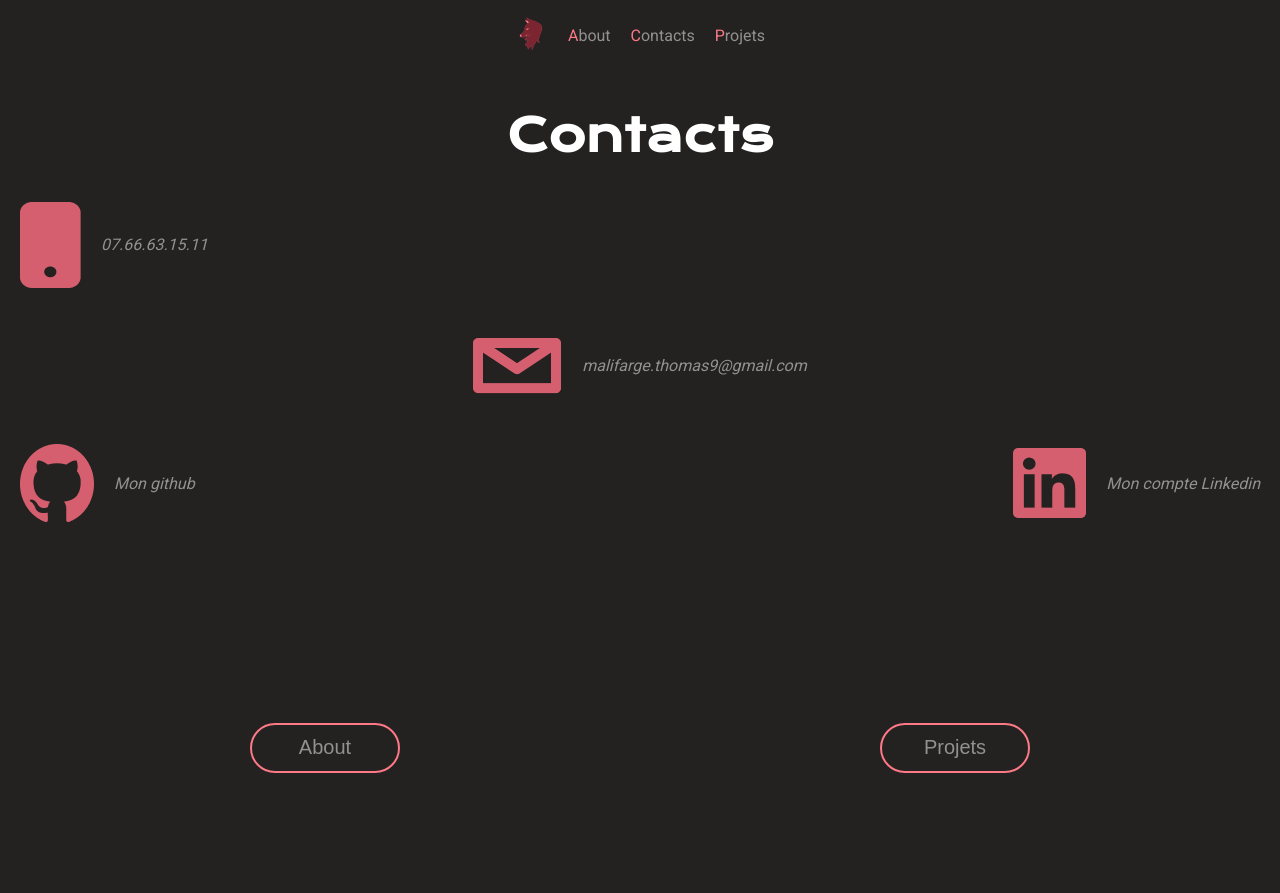
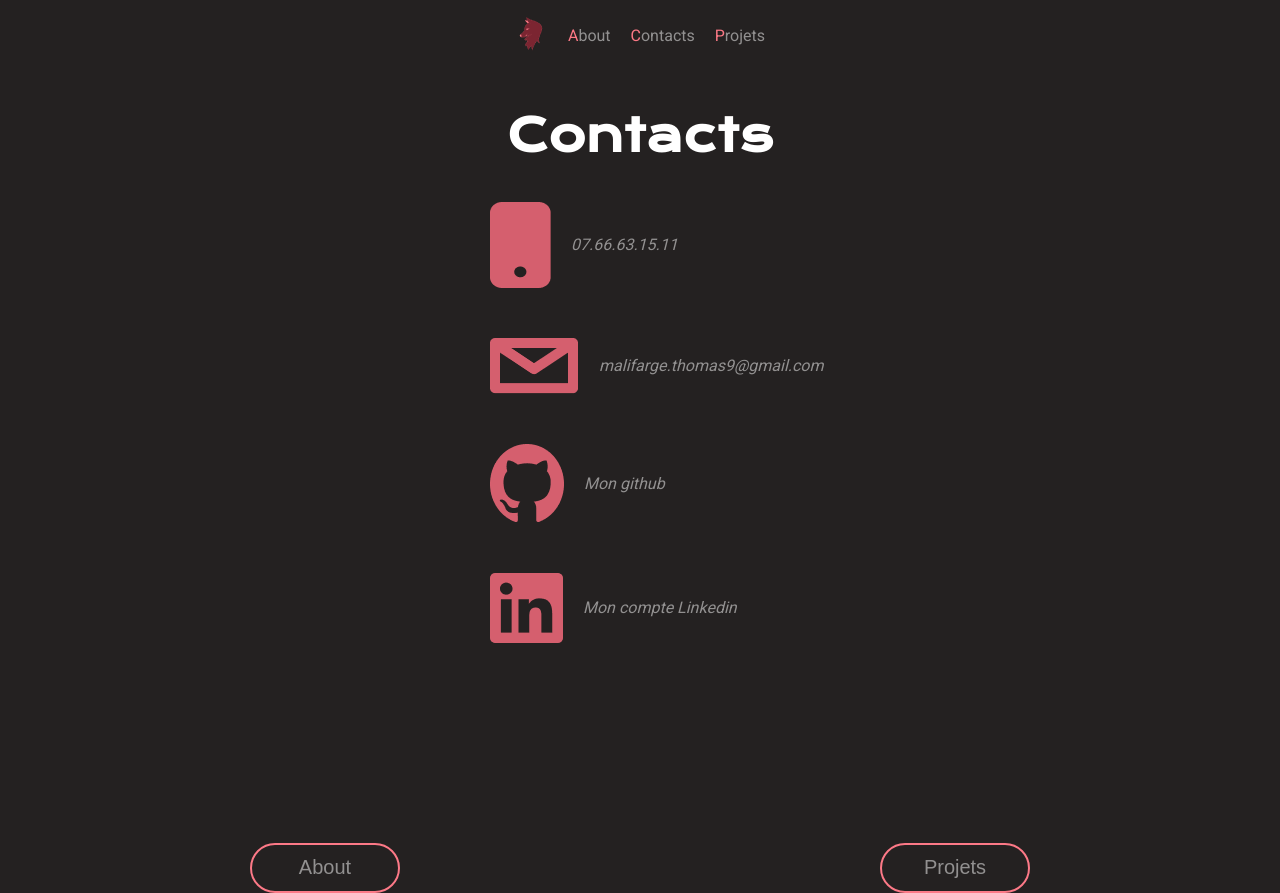
Before and after one commit to Malifarge/Portfolio-V2.5, a React (Create React App) app: page /Contacts in a window 1280 px wide. Before the commit the page ends 800 px from the top, so only its background shows below. Built offline with nearby package versions, Linux system fonts and the light colour scheme; a web font is replaced by a local one.

Commit message:
style contact

```diff
--- a/src/Pages/Contacts.js
+++ b/src/Pages/Contacts.js
@@ -1,6 +1,5 @@
 import { useNavigate } from "react-router-dom"
 
-import home from "../images/home.png"
 import phone from "../images/phone.png"
 import mail from "../images/mail.png"
 import github from "../images/github.png"
@@ -24,34 +23,27 @@ const Contacts = () =>{
     return(
         <>
             <H2>Contacts</H2>
-            <address className="flex clmn g-50">
-                <div className="flex jcsb clmntel second">
+            <address className="flex clmn center g-50">
 
-                    <div className="flex center g-20">
+                <div className="flex center g-20 w-300 second">
                     <img src={phone} alt="phone"/>
                     <a href="tel:+33766631511">07.66.63.15.11</a>
                 </div>
 
-                </div>
-
-                <div className="asc flex center g-20 second" >
+                <div className="flex center g-20 w-300 second" >
                     <img src={mail} alt="mail"/>
                     <a href="mailto:malifarge.thomas9@gmail.com">malifarge.thomas9@gmail.com</a>
                 </div>
 
-                <div className="flex jcsb clmntel second">
-
-                    <div className="flex center g-20">
+                <div className="flex center g-20 w-300 second">
                     <img src={github} alt="github"/>
                     <a target="_blank" rel="noreferrer" href="https://github.com/Malifarge">Mon github</a>
                 </div>
 
-                    <div className="flex center g-20">
+                <div className="flex center g-20 w-300 second">
 
                     <img src={Linkedin} alt="Linkedin"/>
                     <a target="_blank" rel="noreferrer" href="https://www.linkedin.com/in/thomas-malifarge-477868241/"> Mon compte Linkedin</a>
-                    </div>
-
                 </div>
 
             </address>
--- a/src/Style/style.css
+++ b/src/Style/style.css
@@ -37,6 +37,10 @@ body{
 
 .g-50{
     gap: 50px;
+}
+
+.w-300{
+    width: 300px;
 }
 
 .scroll{
```
Also changed, not shown: src/images/home.png (deleted). Lines whose indentation alone changed are shown as unchanged.
